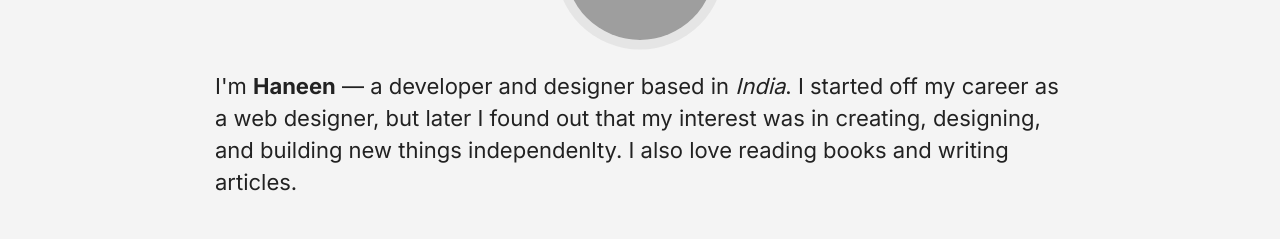
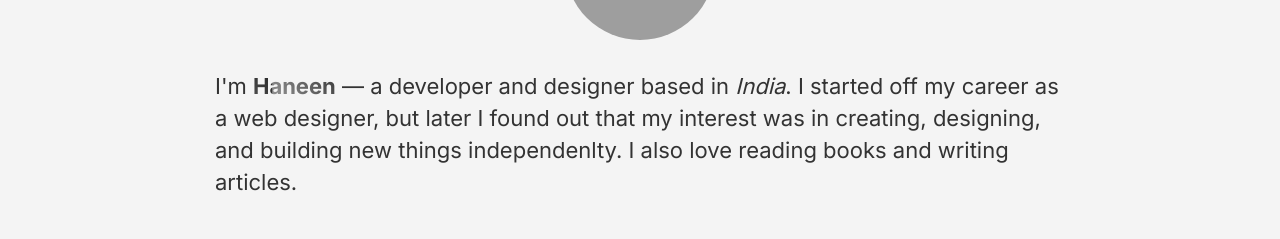
Before and after one commit to haneenmahd/haneenmahd.github.io, a React (Vite) app: page / in a window 1280 px wide. Shown: the part 276-515 px from the top of the page. Built offline with nearby package versions, Linux system fonts and the light colour scheme; grey boxes are pictures that could not be loaded.

Commit message:
Add text animation

```diff
--- a/src/components/Main.jsx
+++ b/src/components/Main.jsx
@@ -1,5 +1,5 @@
 import React, { useEffect, useState } from 'react'
-import styled from 'styled-components'
+import styled, { keyframes } from 'styled-components'
 import theme from '../theme'
 import Links from './Links'
 import Image from './Image'
@@ -31,6 +31,30 @@ const Intro = styled.div`
   }
 `
 
+const ColorfulTextAnimation = keyframes`
+  0% {
+    background-position: -200px;
+  }
+
+  50% {
+    background-position: 0;
+  }
+
+  100% {
+    background-position: 200px;
+  }
+`
+
+const ColorfulText = styled.b`
+  color: transparent;
+  background: linear-gradient(45deg, #c4c4c4 -30px, #222);
+  background-clip: text;
+  background-position: -200px;
+  animation: ${ColorfulTextAnimation} 10s linear infinite;
+  animation-direction: normal;
+  animation-fill-mode: forwards;
+`
+
 const Main = () => {
   const [showTitle, setShowTitle] = useState(false)
 
@@ -53,13 +77,13 @@ const Main = () => {
           url={Avatar}
           alt="My Avatar"
           rounded
-          rippleAnimation
         />
         <LandingParagraph>
-          I'm <b>Haneen</b> — a developer and designer based in <i>India</i>. I
-          started off my career as a web designer, but later I found out that my
-          interest was in creating, designing, and building new things
-          independenlty. I also love reading books and writing articles.
+          I'm <ColorfulText>Haneen</ColorfulText> — a developer and designer
+          based in <i>India</i>. I started off my career as a web designer, but
+          later I found out that my interest was in creating, designing, and
+          building new things independenlty. I also love reading books and
+          writing articles.
         </LandingParagraph>
         <Links />
       </Intro>
--- a/src/components/Text.jsx
+++ b/src/components/Text.jsx
@@ -29,7 +29,7 @@ const LandingParagraph = styled.p`
   font-size: 22px;
   font-weight: 400;
   line-height: 2rem;
-  color: #222;
+  color: #333;
 `
 
 const Text = styled.h1`
```
